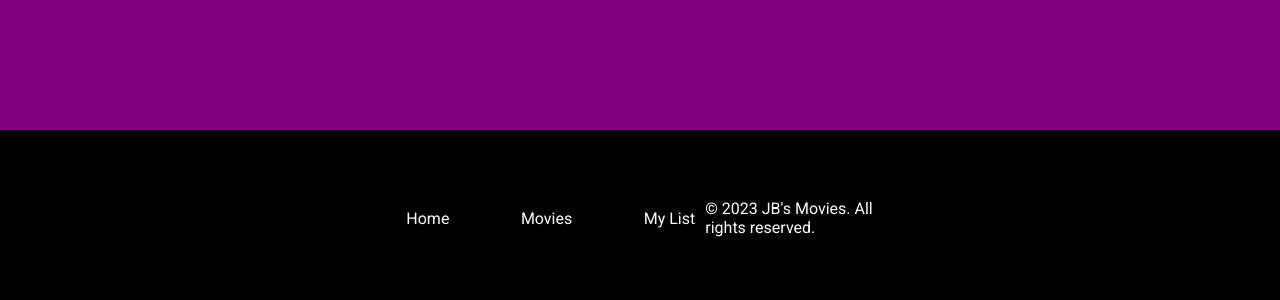
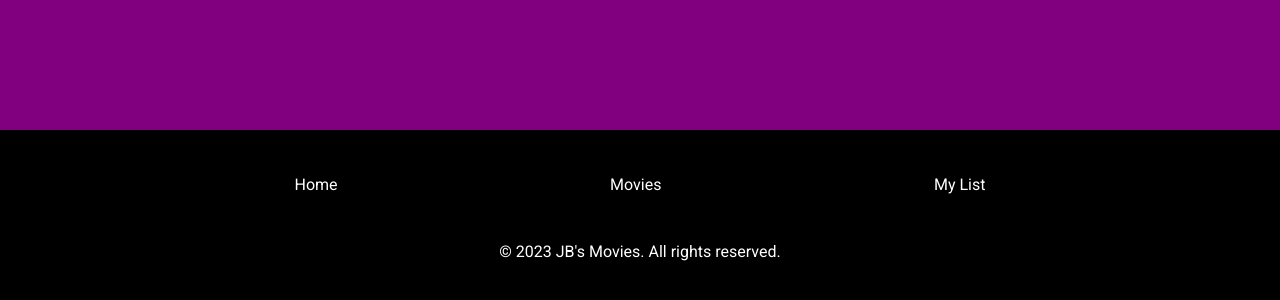
Before and after one commit to jericho1110/Module-5, a plain HTML site: page index.html in a window 1280 px wide. Shown: the part 1003-1303 px from the top of the page. Drawn offline with Linux system fonts and the light colour scheme.

Commit message:
html & css

```diff
--- a/index.html
+++ b/index.html
@@ -16,7 +16,7 @@
             <div class="nav__links">
                 <a href="#" class="nav__link">Home</a>
                 <a href="#" class="nav__link">Movies</a>
-                <a href="#" class="nav__link nav__link--list">My List</a>
+                <a href="#" class="nav__link">My List</a>
             </div>
         </div>
     </nav>
@@ -49,7 +49,7 @@
         <div class="footer__links">
             <a href="#" class="footer__link">Home</a>
             <a href="#" class="footer__link">Movies</a>
-            <a href="#" class="footer__link footer__link--list">My List</a>
+            <a href="#" class="footer__link">My List</a>
         </div>
         <div class="copyright">
             <p> &copy; 2023 JB's Movies. All rights reserved.</p>
--- a/style.css
+++ b/style.css
@@ -168,36 +168,48 @@ a {
     margin-bottom: 16px;
 }
 
-
+.footer__row {
+    width: 100%;
+    display: flex;
+    flex-direction: column;
+    justify-content: space-evenly;
+}
 
 footer {
     width: 100%;
     height: 22vh;
     background-color: black;
     color: white;
-    padding: 20px;
     display: flex;
     justify-content: center;
-    align-items: center;
 }
 
 .footer__links {
     width: 100%;
     display: flex;
-    justify-content: space-between;
-    align-items: center;
+    justify-content:space-evenly;
 }
 
 .footer__link {
     margin: 0 10px;
     color: white;
-    text-decoration: none;
+    border-bottom: 2px solid transparent;
+    position: relative;
+    transition: all 300ms ease;
 }
 
-.coptright {
-    display: flex;
-    justify-content: center;
-    align-items: center;
-    height: 100%;
+.footer__link:after {
+    content: "";
+    position: absolute;
+    left: 0;
+    bottom: -2px;
+    width: 100%;
+    height: 2px;
+    background: white;
+    transition: all 300ms ease;
+    opacity: 0 ;
+}
 
+.footer__link:hover:after {
+    opacity: 1;
 }
```
